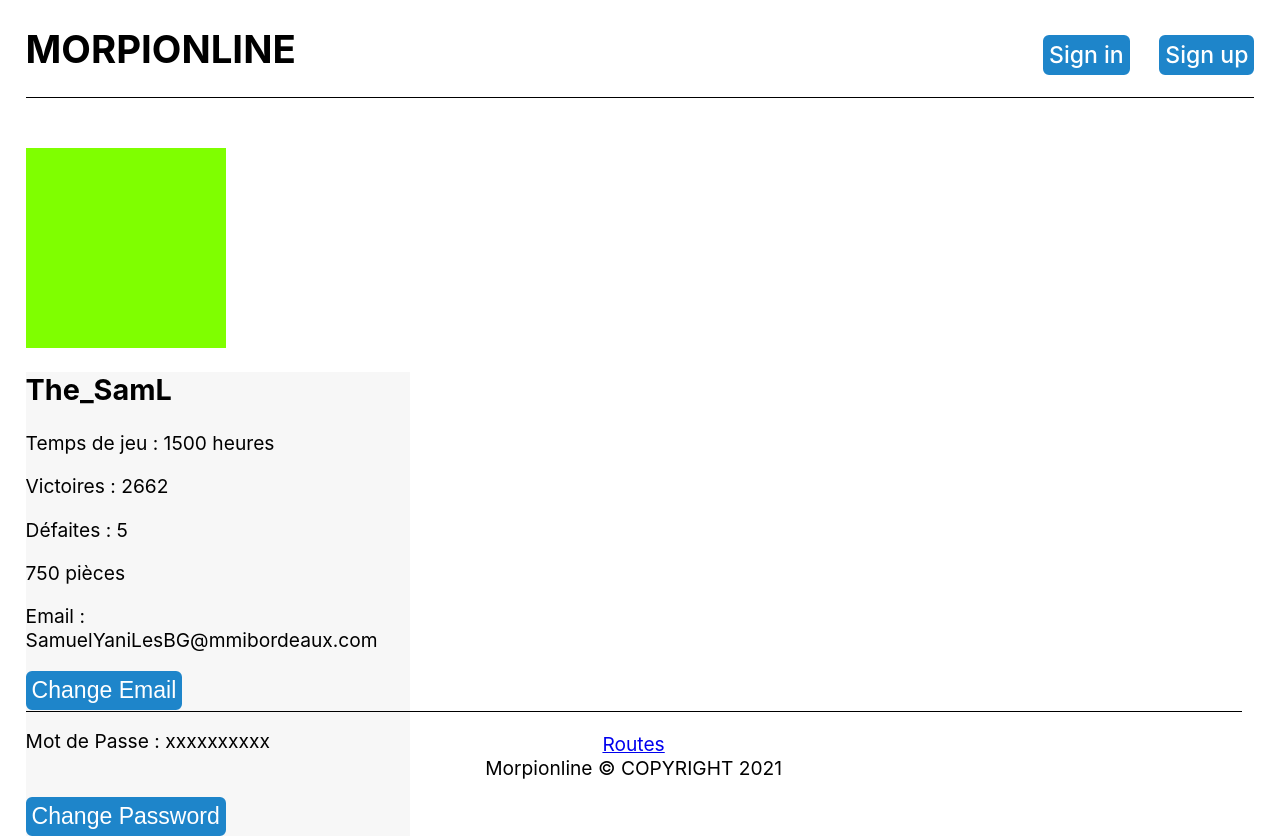
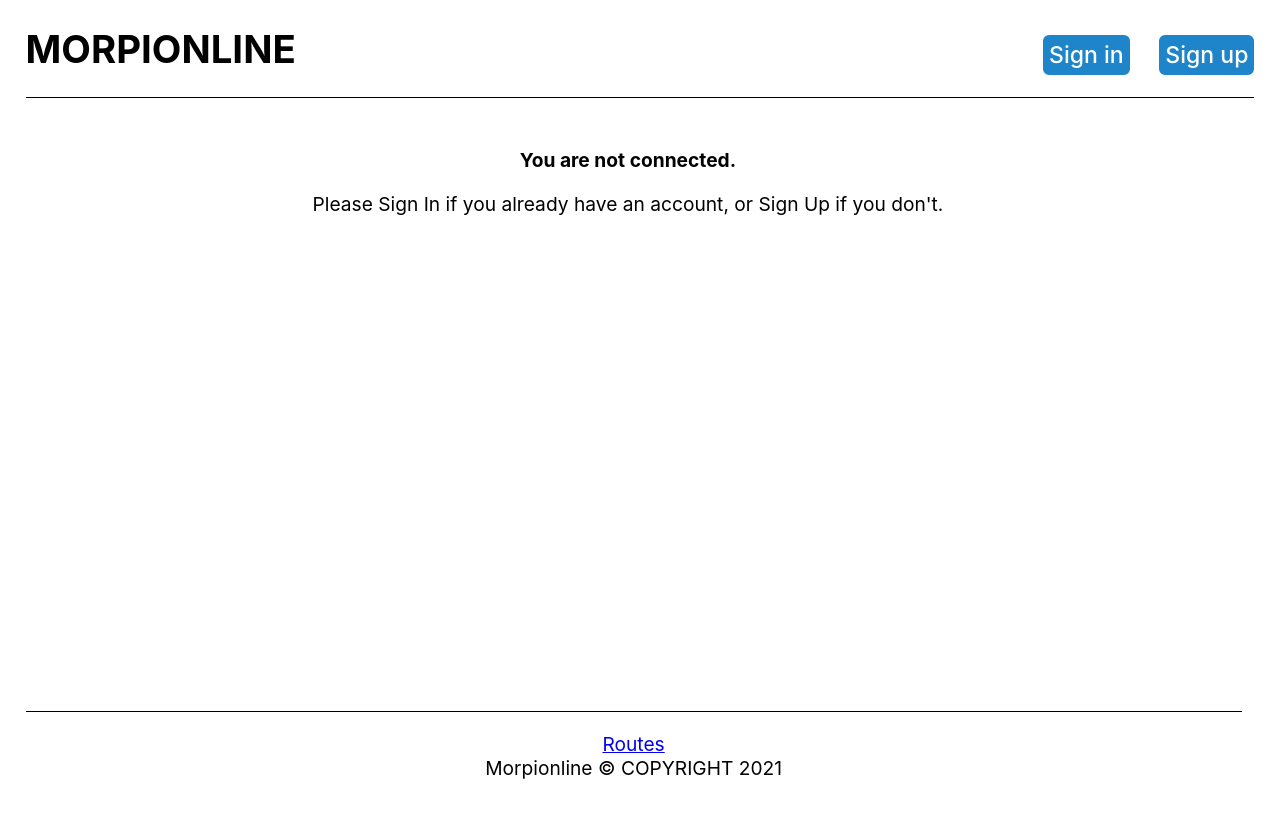
Before and after one commit to Samuel-Labagnere/morpionline, a React (Create React App) app: page /account in a window 1280 px wide. After the commit the page ends 800 px from the top, so only its background shows below. Built offline with nearby package versions, Linux system fonts and the light colour scheme.

Commit message:
Components checking if user is logged

```diff
--- a/src/App.js
+++ b/src/App.js
@@ -24,22 +24,22 @@ function App() {
           <WelcomeComponent />
         </Route>
         <Route exact path="/account">
-          <AccountComponent />
+          <AccountComponent userConnect={userConnect} setUserConnect={setUserConnect} />
         </Route>
         <Route exact path="/signin">
           <SigninComponent setUserConnect={setUserConnect} />
         </Route>
         <Route exact path="/signup">
-          <SignupComponent />
+          <SignupComponent userConnect={userConnect} />
         </Route>
         <Route exact path="/play">
           <PlayComponent userConnect={userConnect} />
         </Route>
         <Route exact path="/shop">
-          <ShopComponent />
+          <ShopComponent userConnect={userConnect} />
         </Route>
         <Route exact path="/redeem">
-          <RedeemComponent />
+          <RedeemComponent userConnect={userConnect} />
         </Route>
         <Route exact path="/routes">
           <Routes />
--- a/src/components/AccountComponent/index.js
+++ b/src/components/AccountComponent/index.js
@@ -2,42 +2,47 @@ import React from "react";
 import "./style.css";
 import ButtonComponent from "../ButtonComponent";
 
-const Account = () => {
+const Account = ({ userConnect, setUserConnect }) => {
+  if(userConnect){
     return (
-    <div id="Account">
+      <div id="account">
         <div id="profile-img"></div>
-
         <div id="player-infos">
           <div id="player-name">
             <h2>The_SamL</h2>{" "}
             {/* Ici importer un element remplaçable par le joueur depuis la boutique */}
           </div>
           <div id="player-stats">
-          <p>Temps de jeu : 1500 heures</p>{" "}
+            <p>Played time : 1500h</p>{" "}
             {/* stats du joueur peut peut etre crée un nouveau component pour ça. Idem pour parties perdues et gagnées */}
-          <p>Victoires : 2662</p>
-          <p>Défaites : 5</p>
-          <p>750 pièces</p>
+            <p>Victories : 2662</p>
+            <p>Losses : 5</p>
+            <p>750 coins</p>
           </div>
 
           <div id="player-setings">
-          <p>Email : SamuelYaniLesBG@mmibordeaux.com</p>
-
-          <ButtonComponent type="button" value="Change Email" />
-
-          <p>Mot de Passe : xxxxxxxxxx</p>
-          <br />
-
-          <ButtonComponent type="button" value="Change Password" />
-
-
-
-
+            <div style={{display: "flex", flexDirection: "row", alignItems: "baseline"}}>
+              <p>Mail : SamuelYaniLesBG@mmibordeaux.com</p>
+              <ButtonComponent type="button" value="Change mail" style={{marginLeft: "15px"}} />
+            </div>
+            <div style={{display: "flex", flexDirection: "row", justifyContent: "baseline"}}>
+              <p>Password : xxxxxxxxxx</p>
+              <ButtonComponent type="button" value="Change password" style={{marginLeft: "15px"}} />
+            </div>
           </div>
 
+          <ButtonComponent type="button" onClick={() => setUserConnect(false)} value="Disconnect" />
         </div>
       </div>
     );
-};
+  }else{
+    return(
+      <div id="account" style={{textAlign: "center"}}>
+        <p style={{fontWeight: "bold"}}>You are not connected.</p>
+        <p>Please Sign In if you already have an account, or Sign Up if you don't.</p>
+      </div>
+    )
+  }
+}
 
 export default Account;
--- a/src/components/RedeemComponent/index.js
+++ b/src/components/RedeemComponent/index.js
@@ -2,14 +2,29 @@ import React from 'react'
 import ButtonComponent from '../ButtonComponent'
 import './style.css'
 
-const RedeemComponent = () => {
+const RedeemComponent = ({ userConnect }) => {
+    const [code, setCode] = React.useState("")
+    const [msg, setMsg] = React.useState("")
+
+    const handleSubmit = (event) => {
+        event.preventDefault()
+        if(code === ""){
+            setMsg("You need to enter a code first.")
+        }else if(code !== "" && userConnect){
+            setMsg("Code redeemed! (At least, that's how it should work)")
+        }else if(code !== "" && !userConnect){
+            setMsg("You are not connected, please sign in.")
+        }
+    }
+
     return(
         <div id="redeemComponent">
             <form>
                 <h2>Redeem your gift:</h2>
                 <label for="code">Code: </label>
-                <input type="text" name="code" /><br />
-                <ButtonComponent type="submit" value="Redeem" style={{marginTop: "15px"}} />
+                <input type="text" name="code" onChange={(e) => setCode(e.target.value)} required /><br />
+                <p style={{fontWeight: "bold"}}>{msg}</p>
+                <ButtonComponent type="button" onClick={handleSubmit} value="Redeem" style={{marginTop: "15px"}} />
             </form>
         </div>
     )
--- a/src/components/ShopComponent/index.js
+++ b/src/components/ShopComponent/index.js
@@ -2,7 +2,7 @@ import React from "react";
 import ButtonComponent from "../ButtonComponent";
 import "./style.css";
 
-const Shop = () => {
+const Shop = ({ userConnect }) => {
   const buy = (product) => {
     switch(product){
       case 'croix_rouge' :
@@ -33,6 +33,8 @@ const Shop = () => {
       break;
     }
   }
+
+  if(userConnect){
     return (
       <div id="shop">
         <h1>Here is the Shop !</h1>
@@ -83,6 +85,14 @@ const Shop = () => {
         </div>
       </div>
     );
-};
+  }else{
+    return(
+      <div id="shop">
+        <p style={{fontWeight: "bold"}}>You are not connected.</p>
+        <p>Please Sign In if you already have an account, or Sign Up if you don't.</p>
+      </div>
+    )
+  }
+}
 
 export default Shop;
--- a/src/components/SigninComponent/index.js
+++ b/src/components/SigninComponent/index.js
@@ -21,7 +21,7 @@ const SigninComponent = ({ setUserConnect }) => {
     }
 
     return(
-        <div>
+        <div id="signinComponent">
             <form>
                 {msg}
                 <label htmlFor="pseudo">Pseudo: <span style={{color: 'red'}}>*</span></label><br />
@@ -30,7 +30,7 @@ const SigninComponent = ({ setUserConnect }) => {
                 <label htmlFor="pass">Pass: <span style={{color: 'red'}}>*</span></label><br />
                 <input type="password" name="pass" onChange={(e) => setPass(e.target.value)} required/><br />
 
-                <ButtonComponent type="button" onClick={handleSubmit} value="Sign in" />
+                <ButtonComponent type="button" onClick={handleSubmit} style={{marginTop: "20px"}} value="Sign in" />
             </form>
         </div>
     )
--- a/src/components/SignupComponent/index.js
+++ b/src/components/SignupComponent/index.js
@@ -2,30 +2,29 @@ import React, { useEffect } from "react";
 import ButtonComponent from '../ButtonComponent'
 import "./style.css";
 
-const SignupComponent = () => {
+const SignupComponent = ({ userConnect }) => {
     const [mail, setMail] = React.useState("")
     const [pseudo, setPseudo] = React.useState("")
     const [pass, setPass] = React.useState("")
 
     const [msg, setMsg] = React.useState("")
 
-    useEffect(() => {
+    const handleSubmit = (event) => {
+        event.preventDefault()
+        if(mail !== "" && pseudo !== "" && pass !== ""){
             localStorage.setItem("mail", JSON.stringify(mail))
             localStorage.setItem("pseudo", JSON.stringify(pseudo))
             localStorage.setItem("pass", JSON.stringify(pass))
-    })
-
-    const handleSubmit = (event) => {
-        event.preventDefault()
-        if(mail !== "" && pseudo !== "" && pass !== ""){
             setMsg(<p style={{color: "green", fontWeight: "bold"}}>Account created.</p>)
         }
     }
 
+    if(!userConnect){
         return(
-        <div>
+            <div id="signupComponent">
                 <form>
                     {msg}
+                    <p style={{fontWeight: "bold"}}>{localStorage.getItem("pseudo") ? "WARNING! You already have an account, creating a new one will erase the current." : "" }</p>
                     <label for="mail">Mail: <span style={{color: 'red'}}>*</span></label><br />
                     <input type="email" name="mail" onChange={(e) => setMail(e.target.value)} required/><br />
 
@@ -35,10 +34,16 @@ const SignupComponent = () => {
                     <label for="pass">Pass: <span style={{color: 'red'}}>*</span></label><br />
                     <input type="password" name="pass" onChange={(e) => setPass(e.target.value)} required/><br />
 
-                <ButtonComponent type="submit" onClick={handleSubmit} value="Sign up" />
+                    <ButtonComponent type="submit" onClick={handleSubmit} style={{marginTop: "20px"}} value="Sign up" />
                 </form>
             </div>
         )
+    }else{
+        <div id="signupComponent">
+            <p style={{fontWeight: "bold"}}>You are already connected.</p>
+            <p>Please disconnect in your account page before signing up another account.</p>
+        </div>
+    }
 }
 
 export default SignupComponent;
```
Lines whose indentation alone changed are shown as unchanged.
